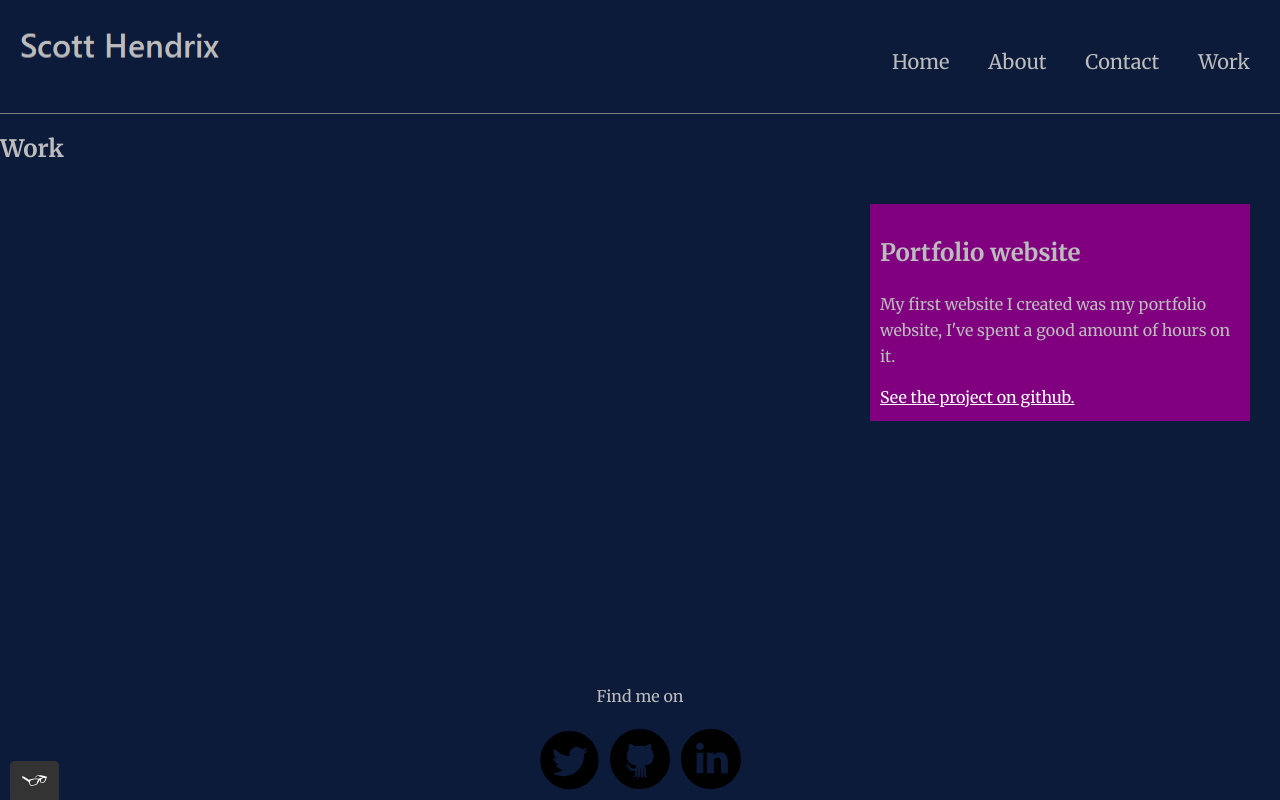
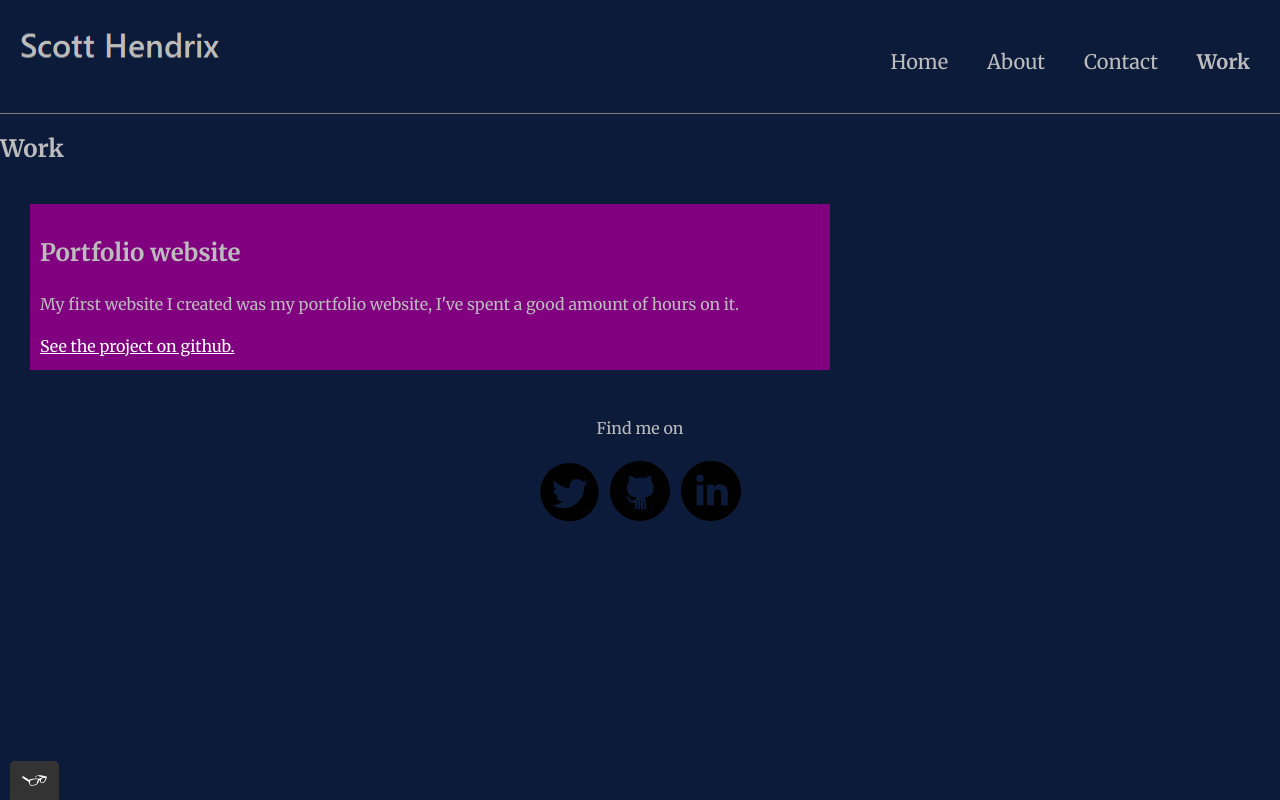
Before and after one commit to Venelll/website-portfolio, a plain HTML site: page work.html in a window 1280 px wide. Drawn offline with nearby package versions, Linux system fonts and the light colour scheme.

Commit message:
Fixed issue with footer and modified grid.

```diff
--- a/css/style-production.css
+++ b/css/style-production.css
@@ -20,7 +20,6 @@ body {
 	        flex-direction: column;
 }
 footer {
-	position: fixed;
 	bottom: 0px;
 	width: 100%;
 	text-align: center;
@@ -59,7 +58,8 @@ a:active {
 	margin: 0 auto;
 }
 .navigation-list__item--active {
-	text-decoration: none;
+	text-decoration: underline;
+	font-weight: 1000;
 }
 .navigation-list {
 	list-style-type: none;
@@ -153,14 +153,19 @@ div {
 	padding: 10px;
 	width: auto;
 }
-.grid_item:last-child {
-	-ms-grid-column: 3;
-	grid-column: 3/3;
+.grid_item:first-child {
+	-ms-grid-column: 1;
+	-ms-grid-column-span: 2;
+	grid-column: 1/3;
 	-ms-grid-row: 1;
 	-ms-grid-row-span: 2;
 	grid-row: 1/3;
 }
-
+/** .grid_item:last-child {
+	grid-column: 3/3;
+	grid-row: 1/3;
+}
+**/
 h1 {
 	font-size: 24px;
 }
@@ -232,10 +237,15 @@ button:hover {
 		grid-template-columns: 1fr;
 		grid-gap: 10px;
 	}
-	.grid_item:last-child {
+	.grid_item:first-child {
+		grid-column: auto;
+		grid-row: auto;
+	}
+/**	.grid_item:last-child {
 		grid-column: auto / auto;
 		grid-row: auto / auto;
 	}
+	**/
 	h1 {
 		font-size: 24px;
 	}
@@ -374,7 +384,7 @@ svg {
 	display: inline-block;
 	font-size: 20px;
 	background-color: transparent;
-	color: #BCBCBC;
+	color: inherit;
 }
 .nav-button:hover  {
 	background-color: transparent;
--- a/css/styles.css
+++ b/css/styles.css
@@ -7,6 +7,7 @@
 	--grey: #BCBCBC;
 	--black: #000;
 	--white: #fff;
+	--yellow: #feda6a;
 	--font-weight-reg: 400;
 	--font-size-reg: 16px;
 	--font-weight-h1: 700;
@@ -41,7 +42,6 @@ body {
 	flex-direction: column;
 }
 footer {
-	position: fixed;
 	bottom: 0px;
 	width: 100%;
 	text-align: center;
@@ -80,7 +80,8 @@ a:active {
 	margin: 0 auto;
 }
 .navigation-list__item--active {
-	text-decoration: none;
+	text-decoration: underline;
+	font-weight: 1000;
 }
 .navigation-list {
 	list-style-type: none;
@@ -165,11 +166,15 @@ div {
 	padding: 10px;
 	width: auto;
 }
-.grid_item:last-child {
+.grid_item:first-child {
+	grid-column: 1/3;
+	grid-row: 1/3;
+}
+/** .grid_item:last-child {
 	grid-column: 3/3;
 	grid-row: 1/3;
 }
-
+**/
 h1 {
 	font-size: var(--font-size-h2);
 }
@@ -201,10 +206,15 @@ h1 {
 		grid-template-columns: 1fr;
 		grid-gap: 10px;
 	}
-	.grid_item:last-child {
+	.grid_item:first-child {
+		grid-column: auto;
+		grid-row: auto;
+	}
+/**	.grid_item:last-child {
 		grid-column: auto / auto;
 		grid-row: auto / auto;
 	}
+	**/
 	h1 {
 		font-size: var(--font-size-h2);
 	}
@@ -282,7 +292,7 @@ svg {
 	display: inline-block;
 	font-size: var(--font-size-h3);
 	background-color: transparent;
-	color: var(--grey);
+	color: inherit;
 }
 .nav-button:hover  {
 	background-color: transparent;
```
